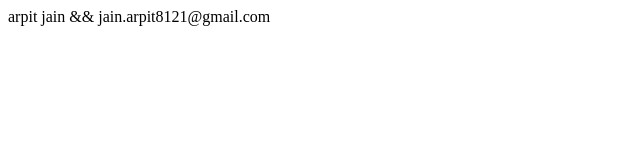
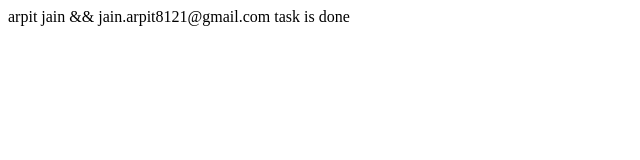
Before and after one commit to arpitjain8121/firstfile, a plain HTML site: page index.html in a window 1280 px wide. Shown: the full height of the page, 0-640 px from the left. Drawn offline with Linux system fonts and the light colour scheme.

Commit message:
task is completed

```diff
--- a/index.html
+++ b/index.html
@@ -1 +1,4 @@
-<div>arpit jain && jain.arpit8121@gmail.com</div>
+<div>
+	arpit jain && jain.arpit8121@gmail.com
+	task is done
+ </div>
```
